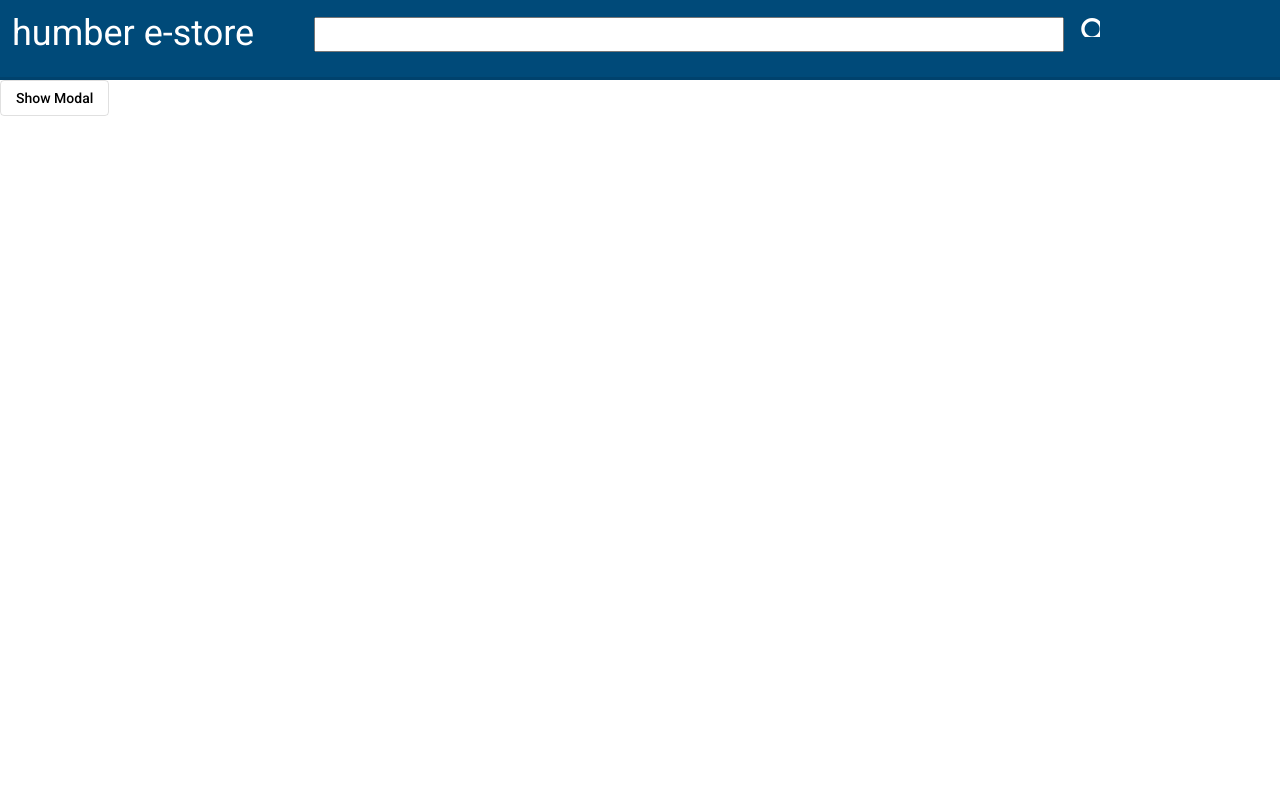
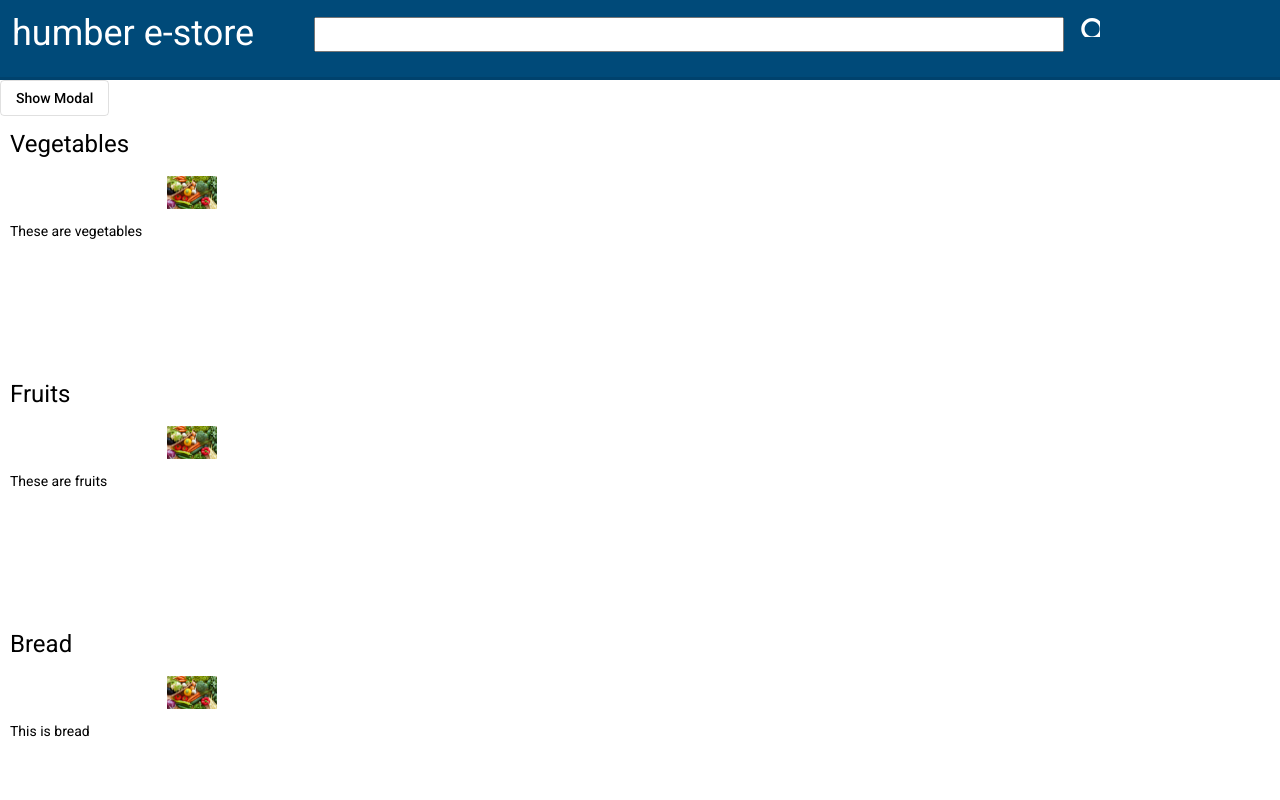
Before and after one commit to vishva-patel96/E-store-Angular, an Angular app: page / in a window 1280 px wide. Shown: the top 800 px of the page. Built offline with nearby package versions, Linux system fonts and the light colour scheme.

Commit message:
working on arranging components

```diff
--- a/src/app/app.component.html
+++ b/src/app/app.component.html
@@ -3,3 +3,6 @@
 <button mat-stroked-button (click)="onCardClick()">Show Modal</button>
 
 <!-- add code here for cards -->
+
+<cards-component>
+</cards-component>
--- a/src/app/components/cards-component/cards-component.component.html
+++ b/src/app/components/cards-component/cards-component.component.html
@@ -1 +1,8 @@
-<p>cards-component works!</p>
+<modal *ngIf = "showModal" (close)= "closeModal()"></modal>
+<div class="card-container" *ngFor="let item of parsedProductData">
+    <div class="card" (click)="onCardClick()">
+        <h1> {{item.itemName}}</h1>
+        <img src="{{item.img}}">
+        <p>{{item.itemDesc}}</p>
+    </div>
+</div>
--- a/src/app/components/cards-component/cards-component.component.scss
+++ b/src/app/components/cards-component/cards-component.component.scss
@@ -3,25 +3,42 @@
     // TODO makne sure there is space on the right/left and top so that cards are not
    // touching sides of
     // screen and navigation bar
+
+    display: flex;
+    flex-direction: row
+    ;
+    justify-content: left;
+    align-content: center;
+    flex-grow: 3;
+    width: 30%;
+    height: 25%;
+    // min-width: 200px;
     padding-bottom: 50px;
-    }
+
     .card {
     // TODO add a border around each card with a border-radius of at least 20px
-    min-width: 400px;
-    min-height: 400px;
+    width: 100px;
+    height: 200px;
+    // min-width: 400px;
+    // min-height: 400px;
     flex-grow: 1;
+    border-color: black;
+    border: 5px;
+    border-radius: 20px;
     // the following code is to make sure that we can align the image in the center
     // align-self needs to be within a container that has display: flex
     display: flex;
     flex-flow: column wrap;
     cursor: pointer;
+
     h1, p {
-    //Assignment 1 - Requirements 4
-    margin-top: 12px;
-    margin-left: 10px;
+        margin-top: 12px;
+        margin-left: 10px;
     }
+
     img {
-    width: 350px;
-    align-self: center;
+        width: 50px;
+        align-self: center;
     }
-    }
+  }
+}
--- a/src/app/components/cards-component/cards-component.component.ts
+++ b/src/app/components/cards-component/cards-component.component.ts
@@ -1,15 +1,87 @@
 import { Component, OnInit } from '@angular/core';
+import { RawProductData } from './product-data-helper';
+import { productData } from './product-data-helper';
+
+
+
 
 @Component({
   selector: 'cards-component',
   templateUrl: './cards-component.component.html',
   styleUrls: ['./cards-component.component.scss']
 })
+
 export class CardsComponentComponent implements OnInit {
+
+  public parsedProductData: any
+
+  public showModal = false;
 
   constructor() { }
 
   ngOnInit(): void {
+
+    const rawData: RawProductData[] = [
+      {
+      id: 0,
+      item_name: 'Vegetables',
+      item_description: 'These are vegetables',
+      storage_location: 'Bin number 3',
+      inventory_level: 5,
+      image: '/assets/images/vegetables.jpg'
+      },
+      {
+      id: 1,
+      item_name: 'Fruits',
+      item_description: 'These are fruits',
+      storage_location: 'Bin number 19',
+      inventory_level: 5,
+      image: '/assets/images/vegetables.jpg'
+      },
+      {
+      id: 2,
+      item_name: 'Bread',
+      item_description: 'This is bread',
+      storage_location: 'Bin number 5',
+      inventory_level: 5,
+      image: '/assets/images/vegetables.jpg'
+      },
+      {
+      id: 3,
+      item_name: 'Milk',
+      item_description: 'This is milk',
+      storage_location: 'Bin number 80',
+      inventory_level: 5,
+      image: '/assets/images/vegetables.jpg'
+      },
+      {
+      id: 4,
+      item_name: 'Toothpaste',
+      item_description: 'This is toothpaste',
+      storage_location: 'Bin number 32',
+      inventory_level: 5,
+      image: '/assets/images/vegetables.jpg'
+      },
+      {
+      id: 5,
+      item_name: 'Soap - Bar',
+      item_description: 'These are bars of soap',
+      storage_location: 'Bin number 90',
+      inventory_level: 5,
+      image: '/assets/images/vegetables.jpg'
+      }
+      ];
+
+      this.parsedProductData = productData.getProductdata(rawData);
+      console.log(this.parsedProductData)
+  }
+
+  onCardClick() {
+    this.showModal = true;
+  }
+
+  closeModal() {
+    this.showModal = false;
   }
 
 }
--- /dev/null
+++ b/src/app/components/cards-component/product-data-helper.ts
@@ -0,0 +1,23 @@
+export interface RawProductData {
+    id: number,
+    item_name: string,
+    item_description: string,
+    storage_location: string,
+    inventory_level: number,
+    image: string
+  }
+
+export class productData {
+
+        public static getProductdata(rawData: RawProductData[]) {
+            let result = [];
+            for(let i of rawData) {
+                let obj:any = {}
+                obj.itemName = i.item_name;
+                obj.itemDesc = i.item_description;
+                obj.img = i.image
+                result.push(obj);
+            }
+            return result
+        }
+}
```
